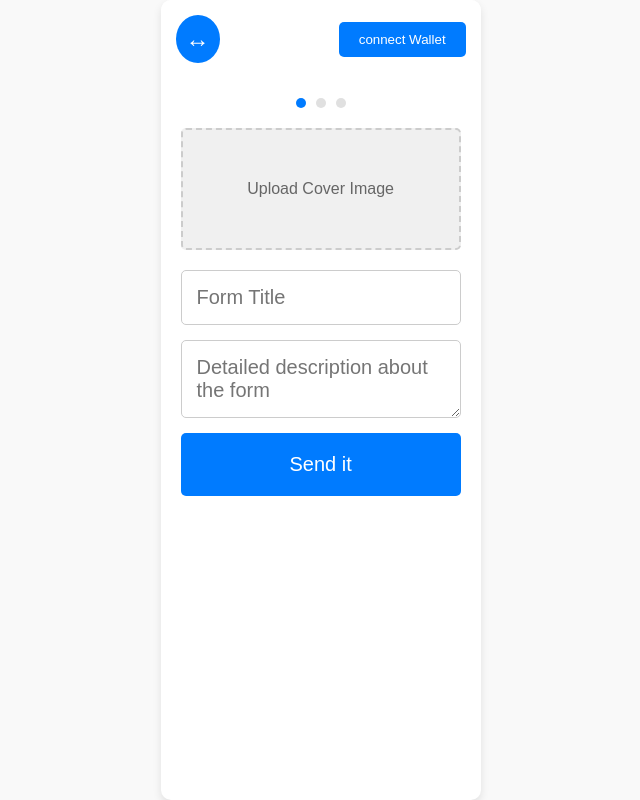
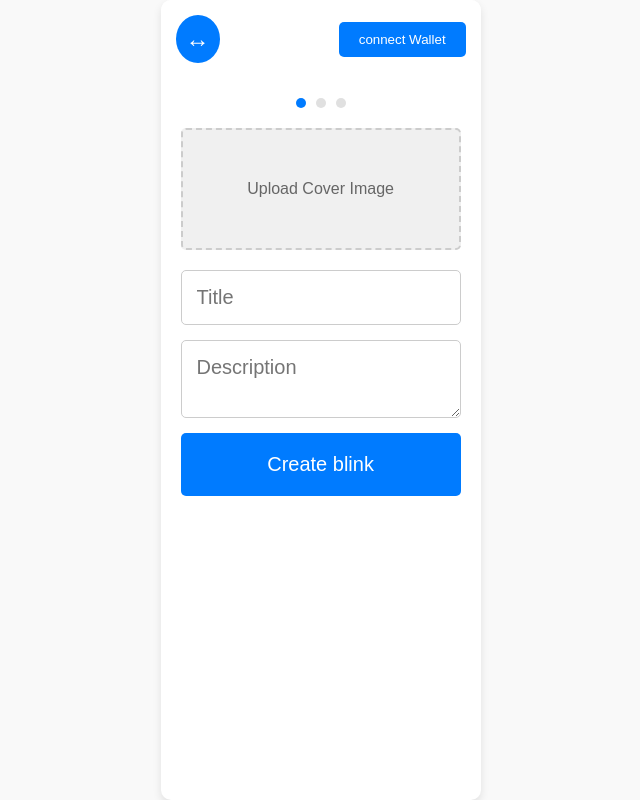
Before and after one commit to krishnaagrawal7508/No-code-blink, a React (Vite) app in the folder frontend/: page / in a window 1280 px wide. Shown: the whole page, without its empty margins (311-951 px from the left). Built offline with nearby package versions, Linux system fonts and the light colour scheme.

Commit message:
some name changes

```diff
--- a/frontend/src/components/Form.jsx
+++ b/frontend/src/components/Form.jsx
@@ -75,14 +75,14 @@ const Form = () => {
       <input
         type="text"
         className="form-title"
-        placeholder="Form Title"
+        placeholder="Title"
         name="title"
         value={formData.title}
         onChange={handleInputChange}
       />
       <textarea
         className="form-description"
-        placeholder="Detailed description about the form"
+        placeholder="Description"
         name="description"
         value={formData.description}
         onChange={handleInputChange}
@@ -94,7 +94,7 @@ const Form = () => {
             <span className="loader"></span>
           </>
         ) : (
-          'Send it'
+          'Create blink'
         )}
       </button>
       {submissionMessage && <span style={{ color: 'green', padding: '10px' }}>{submissionMessage}<span className="loader"></span></span>}
```
